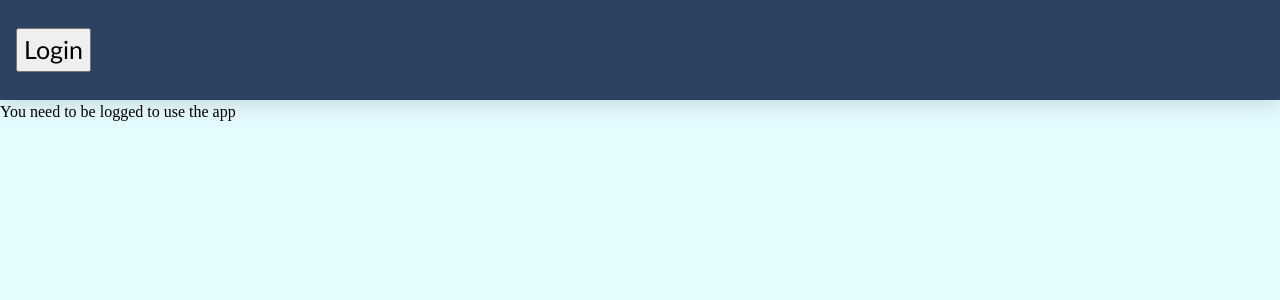
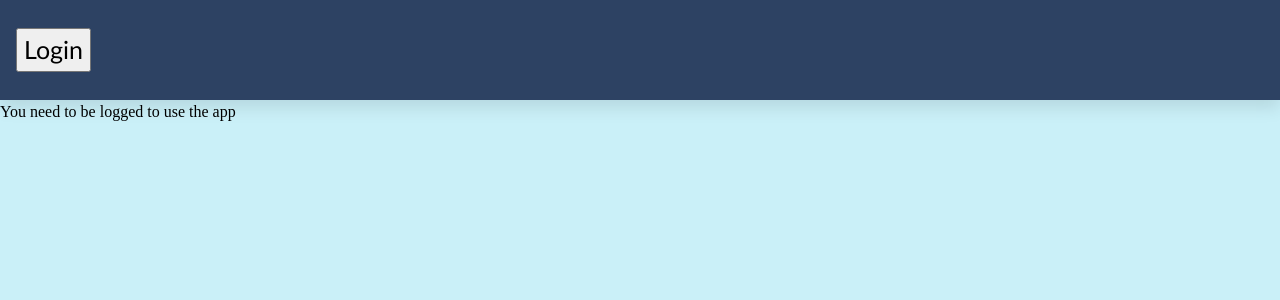
Before and after one commit to 73nko/trello, a React (Create React App) app: page / in a window 1280 px wide. Shown: the top 300 px of the page. Built offline with nearby package versions, Linux system fonts and the light colour scheme.

Commit message:
new body colors

```diff
--- a/src/components/Layout/header.scss
+++ b/src/components/Layout/header.scss
@@ -1,5 +1,5 @@
 body {
-  background-color: #e4fbff;
+  background-color: #caf0f8;
 }
 
 #board {
@@ -20,7 +20,7 @@ body {
   text-align: center;
   font-size: 25px;
   font-family: Arial, Helvetica, sans-serif;
-  background-color: #ffffd2;
+  background-color: #effffd;
   border-radius: 20px 20px 20px 20px;
   border: 0.5px solid #4fd3c4;
   padding-top: 10px;
@@ -30,6 +30,6 @@ h3 {
   //Bastante cutre dar estilo con la etiqueta del h3, repasamos una forma mas eficiente de hacer clases e id para estilos??
   font-size: 45px;
   font-family: Arial, Helvetica, sans-serif;
-  color: #4fd3c4;
+  color: #ffbd35;
   text-align: center;
 }
```
